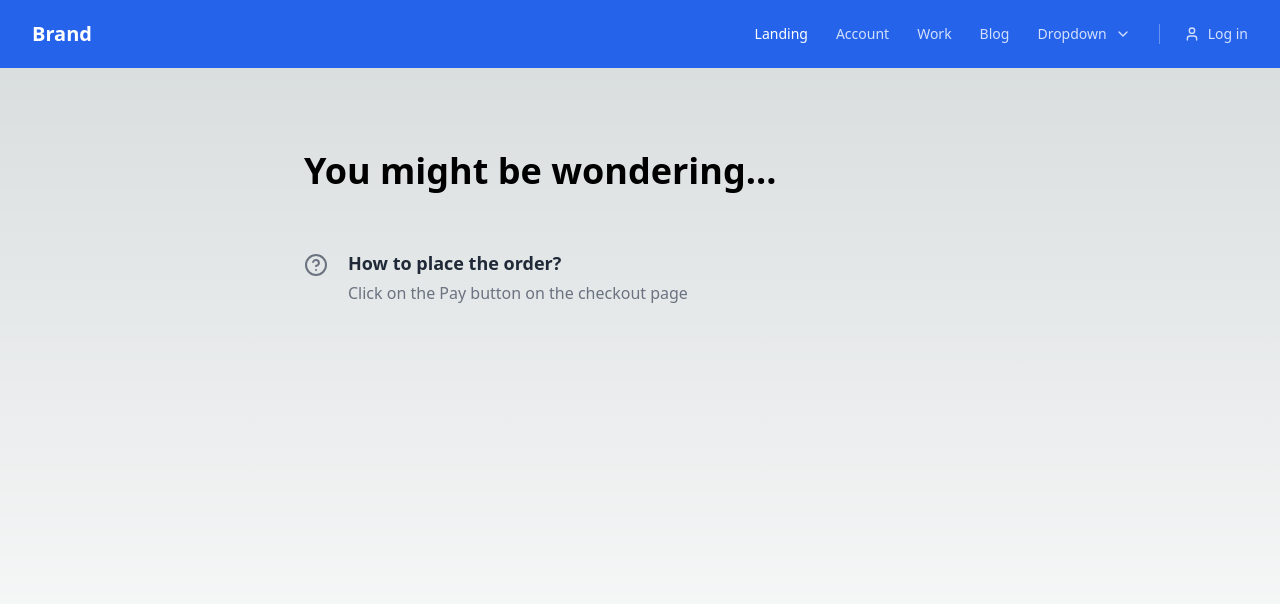
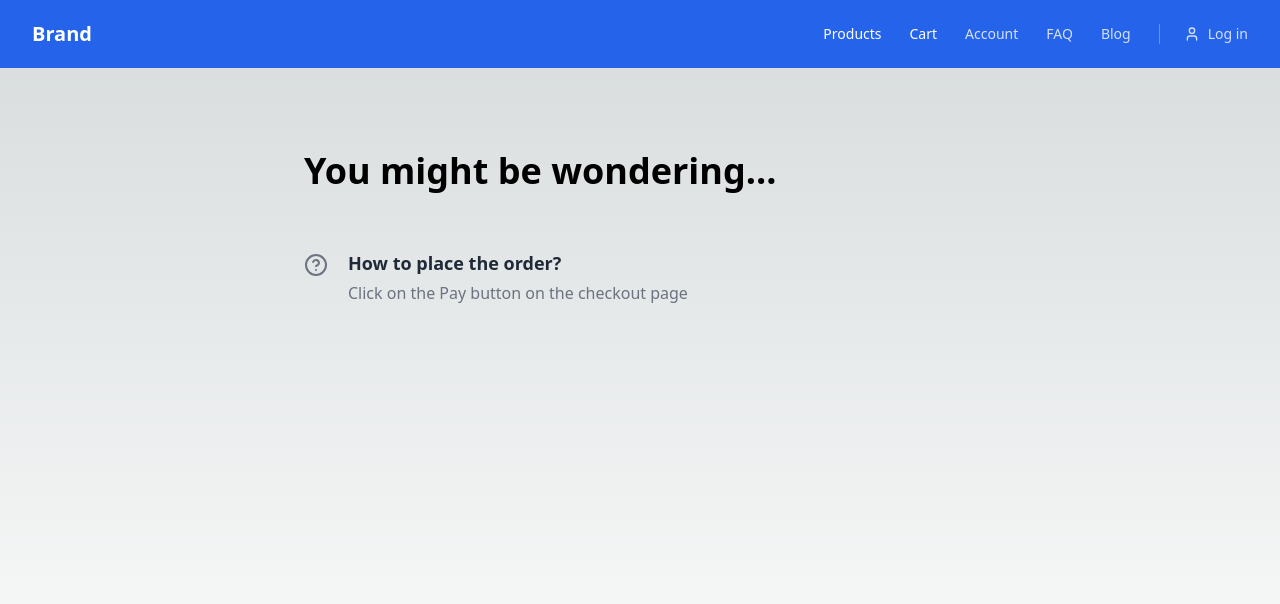
Before and after one commit to glaszczyk/next13-upskill, a Next.js app: page /faq in a window 1280 px wide. Shown: the top 604 px of the page. Built offline with nearby package versions, Linux system fonts and the light colour scheme.

Commit message:
feature: NU-002 Add main elements to app Header

```diff
--- a/src/app/faq/page.tsx
+++ b/src/app/faq/page.tsx
@@ -1,4 +1,4 @@
-import { FaqItem } from "@src/components";
+import { FaqItem } from "@src/components/FaqItem";
 
 export default function Page() {
 	const faqData = [
--- a/src/components/AppHeader.tsx
+++ b/src/components/AppHeader.tsx
@@ -5,7 +5,7 @@ export const AppHeader = () => (
 			aria-label="Global"
 		>
 			<div className="flex items-center justify-between">
-				<a className="flex-none text-xl font-semibold text-white" href="#" aria-label="Brand">
+				<a className="flex-none text-xl font-semibold text-white" href="/" aria-label="Brand">
 					Brand
 				</a>
 				<div className="sm:hidden">
@@ -55,110 +55,24 @@ export const AppHeader = () => (
 				className="hs-collapse hidden grow basis-full overflow-hidden transition-all duration-300 sm:block"
 			>
 				<div className="mt-5 flex flex-col gap-x-0 gap-y-4 sm:mt-0 sm:flex-row sm:items-center sm:justify-end sm:gap-x-7 sm:gap-y-0 sm:ps-7">
-					<a className="font-medium text-white sm:py-6" href="#" aria-current="page">
-						Landing
+					<a className="font-medium text-white sm:py-6" href="/products" aria-current="page">
+						Products
 					</a>
-					<a className="font-medium text-white/[.8] hover:text-white sm:py-6" href="#">
+					<a className="font-medium text-white sm:py-6" href="/cart" aria-current="page">
+						Cart
+					</a>
+					<a className="font-medium text-white/[.8] hover:text-white sm:py-6" href="/user">
 						Account
 					</a>
-					<a className="font-medium text-white/[.8] hover:text-white sm:py-6" href="#">
-						Work
+					<a className="font-medium text-white/[.8] hover:text-white sm:py-6" href="/faq">
+						FAQ
 					</a>
-					<a className="font-medium text-white/[.8] hover:text-white sm:py-6" href="#">
+					<a className="font-medium text-white/[.8] hover:text-white sm:py-6" href="/blog">
 						Blog
 					</a>
-
-					<div className="hs-dropdown [--adaptive:none] [--strategy:static] sm:py-4 sm:[--strategy:fixed] sm:[--trigger:hover]">
-						<button
-							type="button"
-							className="flex w-full items-center font-medium text-white/[.8] hover:text-white"
-						>
-							Dropdown
-							<svg
-								className="ms-2 h-4 w-4 flex-shrink-0"
-								xmlns="http://www.w3.org/2000/svg"
-								width="24"
-								height="24"
-								viewBox="0 0 24 24"
-								fill="none"
-								stroke="currentColor"
-								strokeWidth="2"
-								strokeLinecap="round"
-								strokeLinejoin="round"
-							>
-								<path d="m6 9 6 6 6-6" />
-							</svg>
-						</button>
-
-						<div className="hs-dropdown-menu hs-dropdown-open:opacity-100 top-full z-10 hidden rounded-lg bg-white p-2 opacity-0 transition-[opacity,margin] duration-[0.1ms] before:absolute before:-top-5 before:start-0 before:h-5 before:w-full dark:divide-gray-700 dark:border-gray-700 dark:bg-gray-800 sm:w-48 sm:border sm:shadow-md sm:duration-[150ms] sm:dark:border">
-							<a
-								className="flex items-center gap-x-3.5 rounded-lg px-3 py-2 text-sm text-gray-800 hover:bg-gray-100 focus:ring-2 focus:ring-blue-500 dark:text-gray-400 dark:hover:bg-gray-700 dark:hover:text-gray-300 dark:focus:outline-none dark:focus:ring-1 dark:focus:ring-gray-600"
-								href="#"
-							>
-								About
-							</a>
-							<div className="hs-dropdown relative [--adaptive:none] [--strategy:static] sm:[--trigger:hover] sm:[--strategy:absolute]">
-								<button
-									type="button"
-									className="flex w-full items-center justify-between rounded-lg px-3 py-2 text-sm text-gray-800 hover:bg-gray-100 focus:ring-2 focus:ring-blue-500 dark:text-gray-400 dark:hover:bg-gray-700 dark:hover:text-gray-300 dark:focus:outline-none dark:focus:ring-1 dark:focus:ring-gray-600"
-								>
-									Sub Menu
-									<svg
-										className="ms-2 h-4 w-4 flex-shrink-0 sm:-rotate-90"
-										xmlns="http://www.w3.org/2000/svg"
-										width="24"
-										height="24"
-										viewBox="0 0 24 24"
-										fill="none"
-										stroke="currentColor"
-										strokeWidth="2"
-										strokeLinecap="round"
-										strokeLinejoin="round"
-									>
-										<path d="m6 9 6 6 6-6" />
-									</svg>
-								</button>
-
-								<div className="hs-dropdown-menu hs-dropdown-open:opacity-100 end-full top-0 z-10 !mx-[10px] hidden rounded-lg bg-white p-2 opacity-0 transition-[opacity,margin] duration-[0.1ms] before:absolute before:-end-5 before:top-0 before:h-full before:w-5 dark:divide-gray-700 dark:border-gray-700 dark:bg-gray-800 sm:mt-2 sm:w-48 sm:border sm:shadow-md sm:duration-[150ms] sm:dark:border">
-									<a
-										className="flex items-center gap-x-3.5 rounded-lg px-3 py-2 text-sm text-gray-800 hover:bg-gray-100 focus:ring-2 focus:ring-blue-500 dark:text-gray-400 dark:hover:bg-gray-700 dark:hover:text-gray-300 dark:focus:outline-none dark:focus:ring-1 dark:focus:ring-gray-600"
-										href="#"
-									>
-										About
-									</a>
-									<a
-										className="flex items-center gap-x-3.5 rounded-lg px-3 py-2 text-sm text-gray-800 hover:bg-gray-100 focus:ring-2 focus:ring-blue-500 dark:text-gray-400 dark:hover:bg-gray-700 dark:hover:text-gray-300 dark:focus:outline-none dark:focus:ring-1 dark:focus:ring-gray-600"
-										href="#"
-									>
-										Downloads
-									</a>
-									<a
-										className="flex items-center gap-x-3.5 rounded-lg px-3 py-2 text-sm text-gray-800 hover:bg-gray-100 focus:ring-2 focus:ring-blue-500 dark:text-gray-400 dark:hover:bg-gray-700 dark:hover:text-gray-300 dark:focus:outline-none dark:focus:ring-1 dark:focus:ring-gray-600"
-										href="#"
-									>
-										Team Account
-									</a>
-								</div>
-							</div>
-
-							<a
-								className="flex items-center gap-x-3.5 rounded-lg px-3 py-2 text-sm text-gray-800 hover:bg-gray-100 focus:ring-2 focus:ring-blue-500 dark:text-gray-400 dark:hover:bg-gray-700 dark:hover:text-gray-300 dark:focus:outline-none dark:focus:ring-1 dark:focus:ring-gray-600"
-								href="#"
-							>
-								Downloads
-							</a>
-							<a
-								className="flex items-center gap-x-3.5 rounded-lg px-3 py-2 text-sm text-gray-800 hover:bg-gray-100 focus:ring-2 focus:ring-blue-500 dark:text-gray-400 dark:hover:bg-gray-700 dark:hover:text-gray-300 dark:focus:outline-none dark:focus:ring-1 dark:focus:ring-gray-600"
-								href="#"
-							>
-								Team Account
-							</a>
-						</div>
-					</div>
-
 					<a
 						className="flex items-center gap-x-2 font-medium text-white/[.8] hover:text-white sm:my-6 sm:border-s sm:border-white/[.3] sm:ps-6"
-						href="#"
+						href="/login"
 					>
 						<svg
 							className="h-4 w-4 flex-shrink-0"
```
